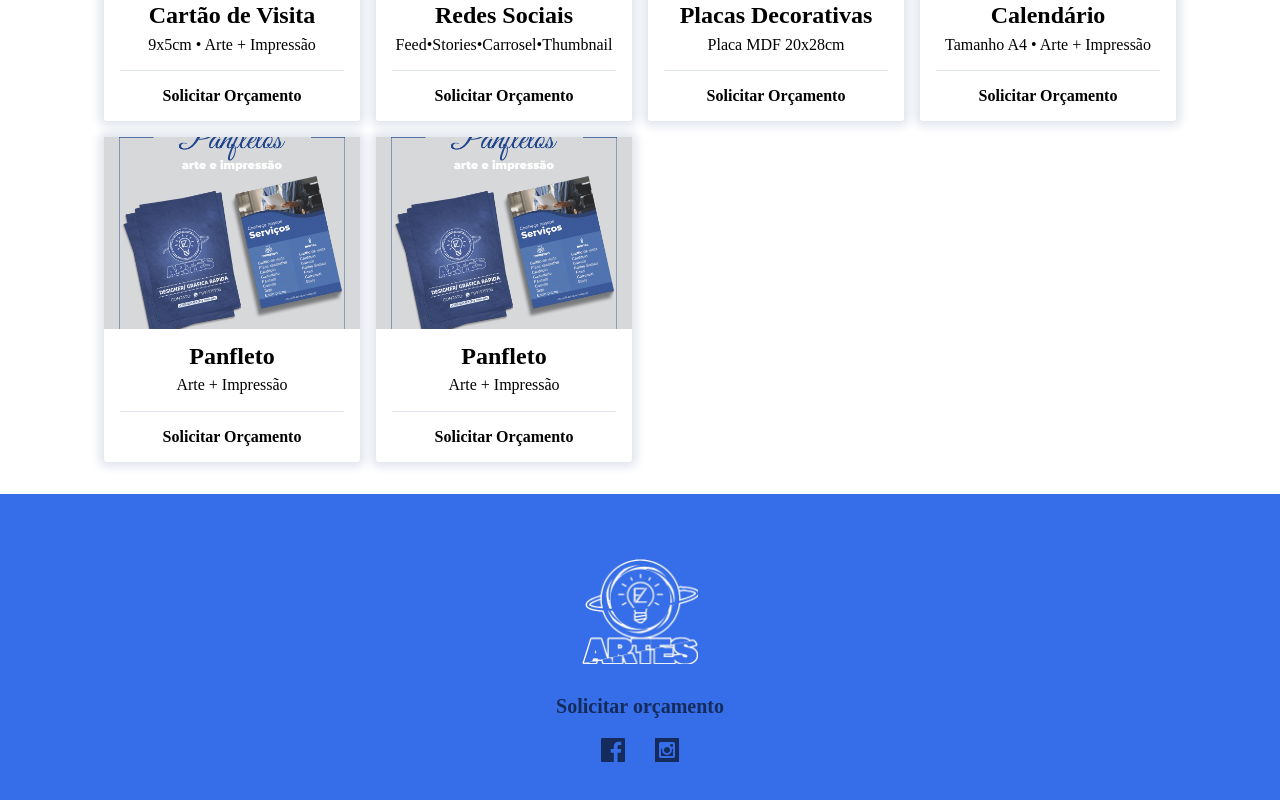
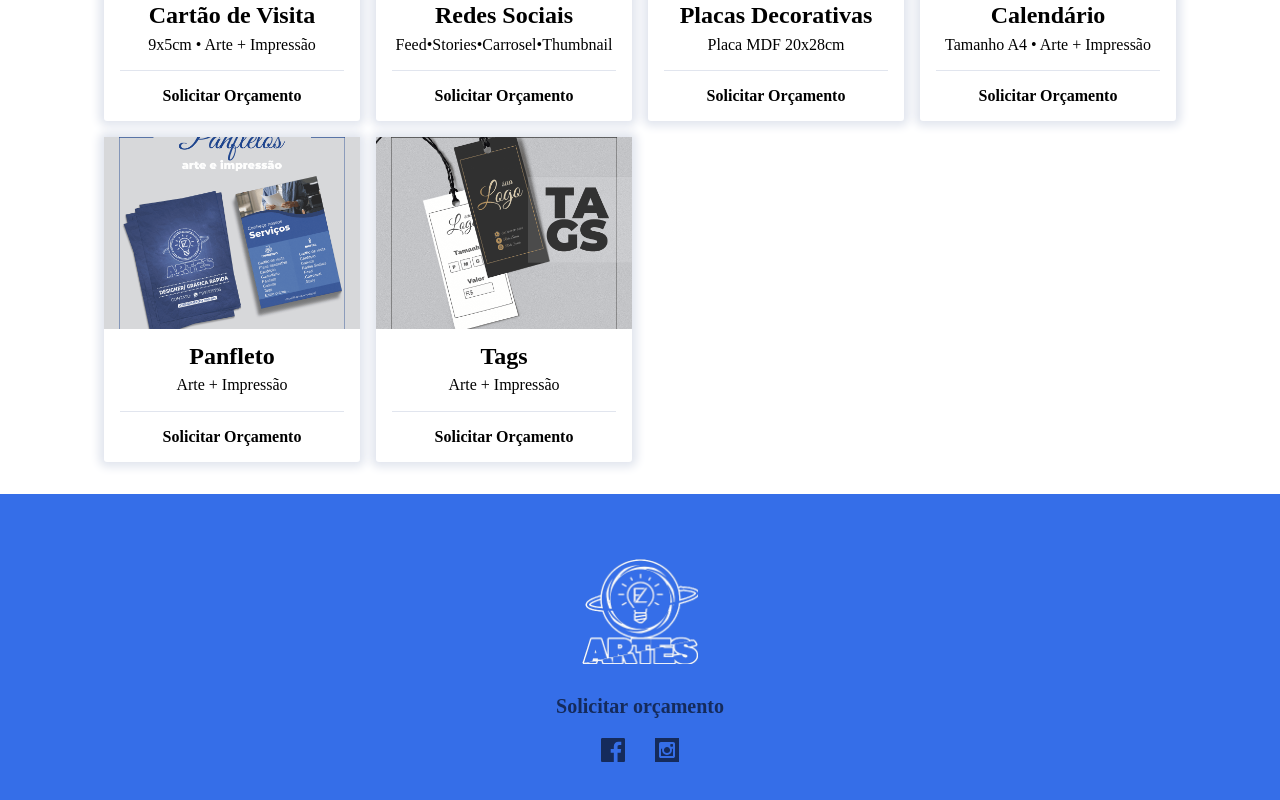
Before and after one commit to LBrancaglione/flArtes, a React (Create React App) app: page / in a window 1280 px wide. Shown: the part 2894-3694 px from the top of the page. Built offline with nearby package versions, Linux system fonts and the light colour scheme; a web font is replaced by a local one.

Commit message:
new item add

```diff
--- a/src/App.tsx
+++ b/src/App.tsx
@@ -56,8 +56,8 @@ const App = () => {
             description="Arte + Impressão"
           />
            <Cards
-            img={panfleto}
-            title="Panfleto"
+            img={tags}
+            title="Tags"
             description="Arte + Impressão"
           />
         </C.cardWrapper>
```
